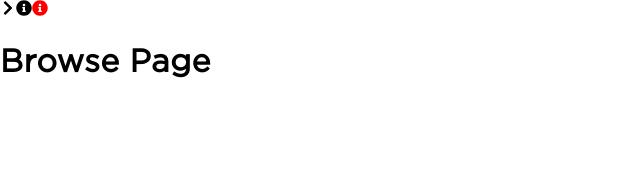
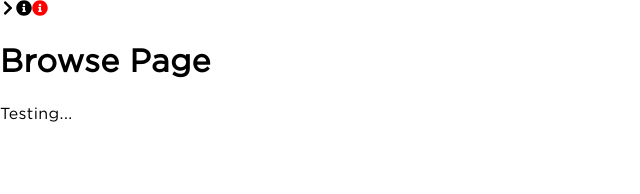
Before and after one commit to Arcane-404/netflix-clone, a React (Create React App) app: page /browse in a window 1280 px wide. Shown: the top 194 px of the page, without its empty margins (0-640 px from the left). Built offline with nearby package versions, Linux system fonts and the light colour scheme.

Commit message:
feat: Create CardsWrapper

```diff
--- /dev/null
+++ b/src/components/Card/_Card.styles.js
@@ -0,0 +1,6 @@
+// export const CardWrapper
+// export const CardImage
+// export const CardTitle
+// export const CardSubitle
+// export const CardButton
+// export const CardTag
--- /dev/null
+++ b/src/containers/_CardsContainer/index.jsx
@@ -0,0 +1,18 @@
+// import { Container } from './_CardsContainer.styles'
+
+// export default function CardsContainer ({ children, ...restProps }) {
+// 	return (
+// 		<Container { ...restProps }> {children} </Container>
+// 	)
+// }
+import React from 'react'
+
+const CardsContainer = () => {
+	return (
+		<div>
+			Testing...
+		</div>
+	)
+}
+
+export default CardsContainer
--- a/src/containers/index.js
+++ b/src/containers/index.js
@@ -1,3 +1,4 @@
 export { default as NavBarContainer } from './_NavBarContainer'
 export { default as HomeBannerContainer } from './_HomeBannerContainer'
 export { default as SignupFormContainer } from './_SignupFormContainer'
+export { default as CardsContainer } from './_CardsContainer'
--- a/src/pages/_BrowsePage.jsx
+++ b/src/pages/_BrowsePage.jsx
@@ -1,9 +1,11 @@
 import React from 'react'
+import { CardsContainer } from '../containers/'
 
 const BrowsePage = () => {
 	return (
 		<>
 			<h1> Browse Page </h1>
+			<CardsContainer />
 		</>
 	)
 }
```
Also changed, not shown: src/containers/_CardsContainer/_CardsContainer.styles.js (added, +8 -0 lines), src/components/Card/index.jsx (added), 2 other files (tests, documents, lock files or other folders).
